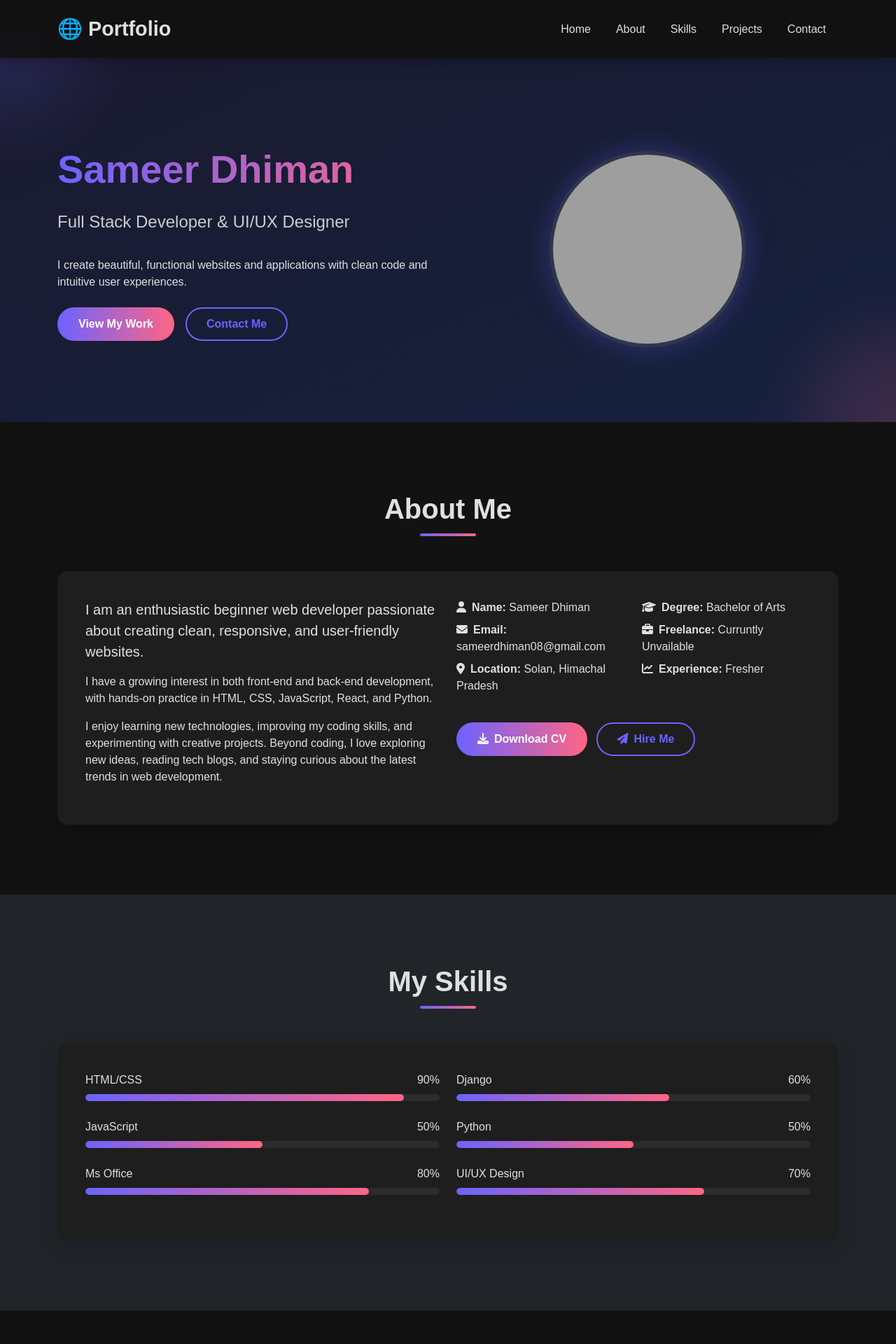
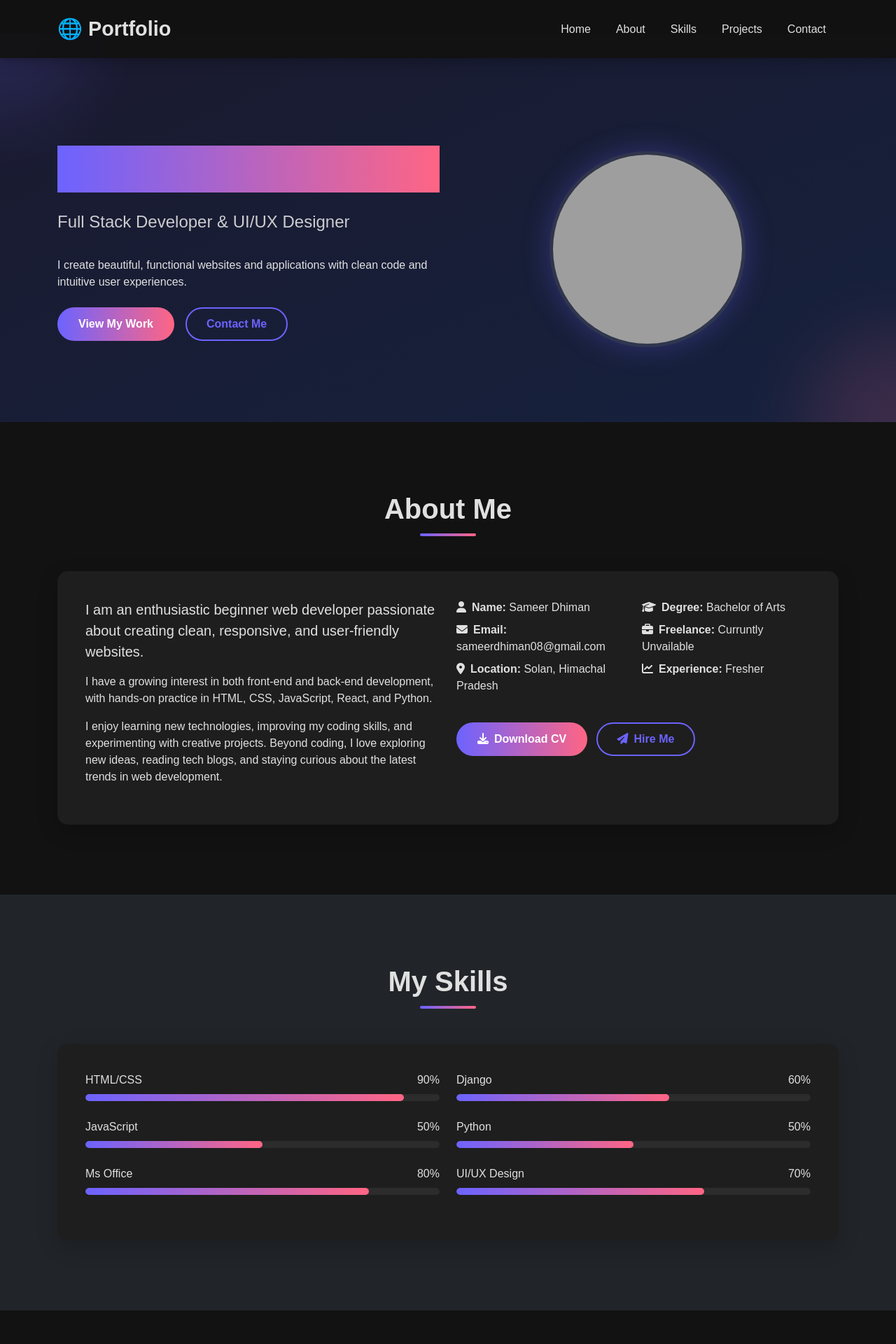
Before and after one commit to sameerdhiman08-dev/My-porfolio, a Django app: page / in a window 1280 px wide. Shown: the top 1920 px of the page at 70% size. Run offline with Django 5.2, Linux system fonts and the light colour scheme; grey boxes are pictures that could not be loaded.

Commit message:
Fixed static files for Render

```diff
--- a/myapp/static/css/style.css
+++ b/myapp/static/css/style.css
@@ -99,7 +99,6 @@
             font-weight: 800;
             margin-bottom: 1.5rem;
             background: linear-gradient(to right, var(--primary-color), var(--secondary-color));
-            -webkit-background-clip: text;
             -webkit-text-fill-color: transparent;
         }
 
@@ -264,7 +263,7 @@
         .contact-icon {
             font-size: 2.5rem;
             background: linear-gradient(to right, var(--primary-color), var(--secondary-color));
-            -webkit-background-clip: text;
+            /* -webkit-background-clip: text; */
             -webkit-text-fill-color: transparent;
             margin-bottom: 15px;
         }
```
